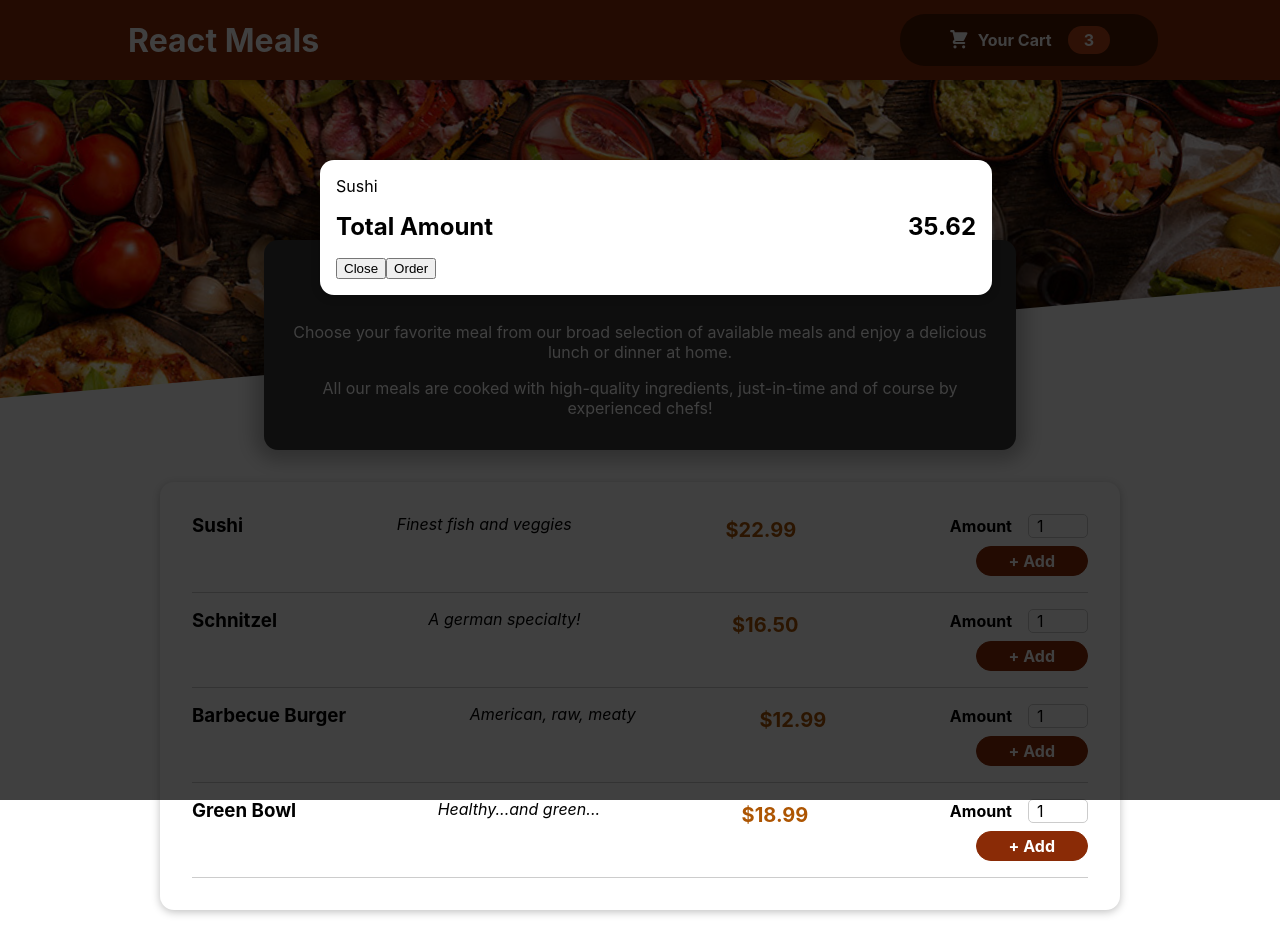
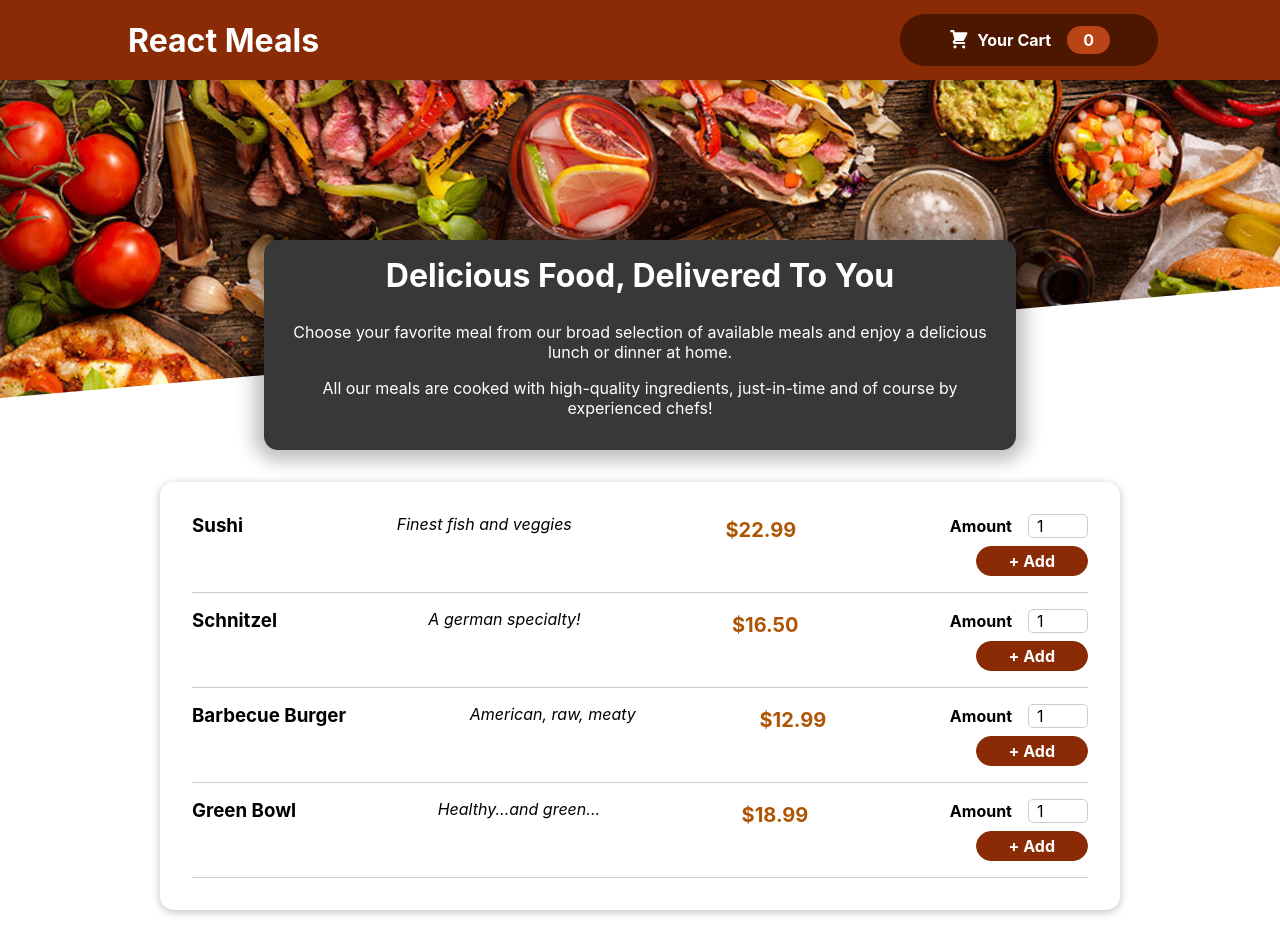
Before and after one commit to Prathima0708/React_Project, a React (Create React App) app: page / in a window 1280 px wide. Built offline with nearby package versions, Linux system fonts and the light colour scheme.

Commit message:
updated react files

```diff
--- a/src/App.js
+++ b/src/App.js
@@ -1,24 +1,33 @@
-import React, { Fragment, useEffect, useState } from "react";
+import React, {  useEffect, useState } from "react";
 import Cart from "./React Learning/Components/Udemy_Course_Examples/FoodOrder/Layout/Cart/Cart";
 
 
 import Header from "./React Learning/Components/Udemy_Course_Examples/FoodOrder/Layout/Header";
 import Meals from "./React Learning/Components/Udemy_Course_Examples/FoodOrder/Layout/Meals/Meals";
+import CartProvider from "./React Learning/Components/Udemy_Course_Examples/FoodOrder/Store/CartProvider";
 
 
 const App = (props) => {
 
-
+  const [cartIsShown,setCartIsShown]=useState(false)
+  const showCartHandler=()=>
+  {
+    setCartIsShown(true)
+  }
+  const hideCartHandler=()=>
+  {
+    setCartIsShown(false)
+  }
 
   return (
-    <Fragment>
-      <Cart />
- <Header />
+    <CartProvider>
+    {cartIsShown && <Cart onClose={hideCartHandler}/>}
+ <Header onShowCart={showCartHandler} />
 
 <main>
   <Meals />
 </main>
-    </Fragment>
+    </CartProvider>
   );
 };
 
--- a/src/React Learning/Components/Examples/NumberGuess/NumberGuessing.js
+++ b/src/React Learning/Components/Examples/NumberGuess/NumberGuessing.js
@@ -55,7 +55,7 @@
       <h1>Number Guessing Game </h1>
       <input
         disabled={Disabled}
-        type="text"
+        type="number"
         value={UserGuess}
         onChange={HandlerValueChange}
       />
--- a/src/React Learning/Components/Udemy_Course_Examples/FoodOrder/Layout/Cart/Cart.js
+++ b/src/React Learning/Components/Udemy_Course_Examples/FoodOrder/Layout/Cart/Cart.js
@@ -1,21 +1,30 @@
-import classes from './Cart.module.css'
 import Modal from '../../UI/Modal';
+import classes from './Cart.module.css';
 
-const Cart=(props)=>
-{
-    const cartItems=<ul className={classes['cart-items']}>{[{id:'c1',name:'Sushi',amount:2,price:1299}].map((item)=><li>{item.name}</li>)}</ul>;
-    return(
-        <Modal>
+const Cart = (props) => {
+  const cartItems = (
+    <ul className={classes['cart-items']}>
+      {[{ id: 'c1', name: 'Sushi', amount: 2, price: 12.99 }].map((item) => (
+        <li>{item.name}</li>
+      ))}
+    </ul>
+  );
+
+  return (
+    <Modal onClose={props.onClose}>
       {cartItems}
       <div className={classes.total}>
         <span>Total Amount</span>
         <span>35.62</span>
       </div>
-            <div className={classes.action}>
-                <button className={classes['button--alt']}>Close</button>
+      <div className={classes.actions}>
+        <button className={classes['button--alt']} onClick={props.onClose}>
+          Close
+        </button>
         <button className={classes.button}>Order</button>
       </div>
     </Modal>
-    )
-}
-export default Cart
+  );
+};
+
+export default Cart;
--- a/src/React Learning/Components/Udemy_Course_Examples/FoodOrder/Layout/Header.js
+++ b/src/React Learning/Components/Udemy_Course_Examples/FoodOrder/Layout/Header.js
@@ -9,7 +9,7 @@
         <Fragment>
             <header className={classes.header}>
                 <h1>React Meals</h1>
-                <HeaderCartButton />
+                <HeaderCartButton onClick={props.onShowCart} />
             </header>
             <div className={classes['main-image']}>
             <img src={mealsImage} alt="img"/>
--- a/src/React Learning/Components/Udemy_Course_Examples/FoodOrder/Layout/HeaderCartButton.js
+++ b/src/React Learning/Components/Udemy_Course_Examples/FoodOrder/Layout/HeaderCartButton.js
@@ -1,15 +1,22 @@
+import { useContext } from "react"
+import CartContext from "../Store/cart-context"
 import CartIcon from "./Cart/CartIcon"
 import classes from './HeaderCartButton.module.css'
 
 const HeaderCartButton=(props)=>
 {
+    const cartCtx=useContext(CartContext)
+    const numberOfCartItems=cartCtx.items.reduce((curNumber,item)=>{     //reduce array method which converts array to single object
+        return curNumber+item.amount
+    },0)
+
     return(
-        <button className={classes.button}>
+        <button className={classes.button} onClick={props.onClick}>
             <span className={classes.icon}>
                <CartIcon />
             </span>
             <span>Your Cart</span>
-            <span className={classes.badge}>3</span>
+            <span className={classes.badge}>{numberOfCartItems}</span>
         </button>
     )
 }
--- /dev/null
+++ b/src/React Learning/Components/Udemy_Course_Examples/FoodOrder/Store/CartProvider.js
@@ -0,0 +1,25 @@
+import CartContext from "./cart-context";
+
+const CartProvider=(props)=>
+{
+
+    const addItemToCartHandler=item=>
+    {
+
+    }
+    const removeItemFromCartHandler=id=>
+    {
+
+    }
+    const cartContext={
+        items:[],
+        totalAmount:0,
+        addItem:addItemToCartHandler,
+        removeItem:removeItemFromCartHandler
+    }
+    return <CartContext.Provider value={cartContext}>
+        {props.children}
+    </CartContext.Provider>
+}
+
+export default CartProvider;
--- /dev/null
+++ b/src/React Learning/Components/Udemy_Course_Examples/FoodOrder/Store/cart-context.js
@@ -0,0 +1,10 @@
+import React from "react";
+const CartContext=React.createContext({
+    items:[],
+    totalAmount:0,
+    addItem:(item)=>{},
+    removeItem:(id)=>{}
+
+
+})
+export default CartContext;
--- a/src/React Learning/Components/Udemy_Course_Examples/FoodOrder/UI/Modal.js
+++ b/src/React Learning/Components/Udemy_Course_Examples/FoodOrder/UI/Modal.js
@@ -5,7 +5,7 @@
 const Backdrop=props=>
 {
     return(
-        <div className={classes.backdrop}>
+        <div className={classes.backdrop} onClick={props.onClose}>
 
         </div>
     )
@@ -27,7 +27,7 @@
 {
     return(
         <Fragment>
-           {ReactDOM.createPortal(<Backdrop />,portalElement)}
+           {ReactDOM.createPortal(<Backdrop onClose={props.onClose}/>,portalElement)}
            {ReactDOM.createPortal(<ModalOverLay>{props.children}</ModalOverLay>,portalElement)}
         </Fragment>
     )
--- a/src/React Learning/Components/Udemy_Course_Examples/FoodOrder/UI/Modal.module.css
+++ b/src/React Learning/Components/Udemy_Course_Examples/FoodOrder/UI/Modal.module.css
@@ -6,6 +6,7 @@
     height: 100vh;
     z-index: 20;
     background-color: rgba(0, 0, 0, 0.75);
+
   }
 
   .modal {
```
Also changed, not shown: src/React Learning/Components/Udemy_Course_Examples/FoodOrder/Layout/Cart/Cart.module.css (indentation only). Lines whose indentation alone changed are shown as unchanged.
